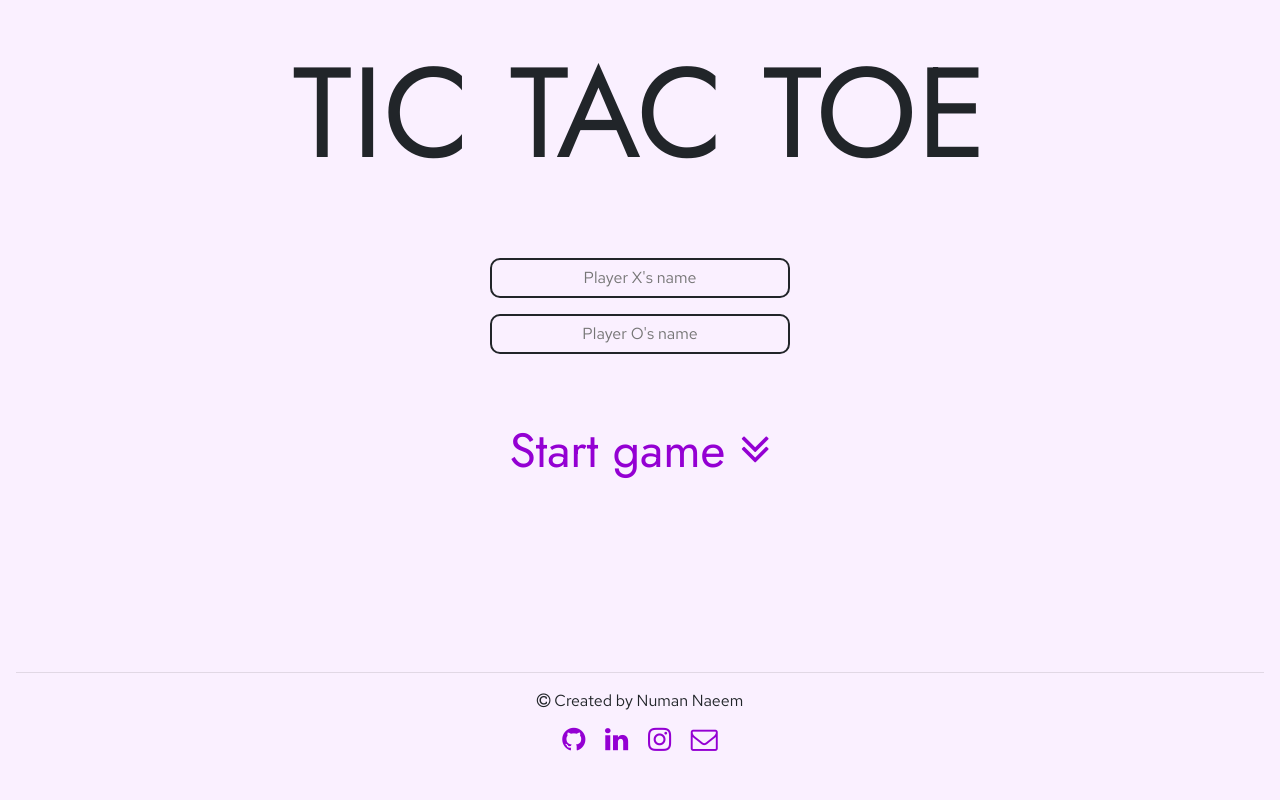
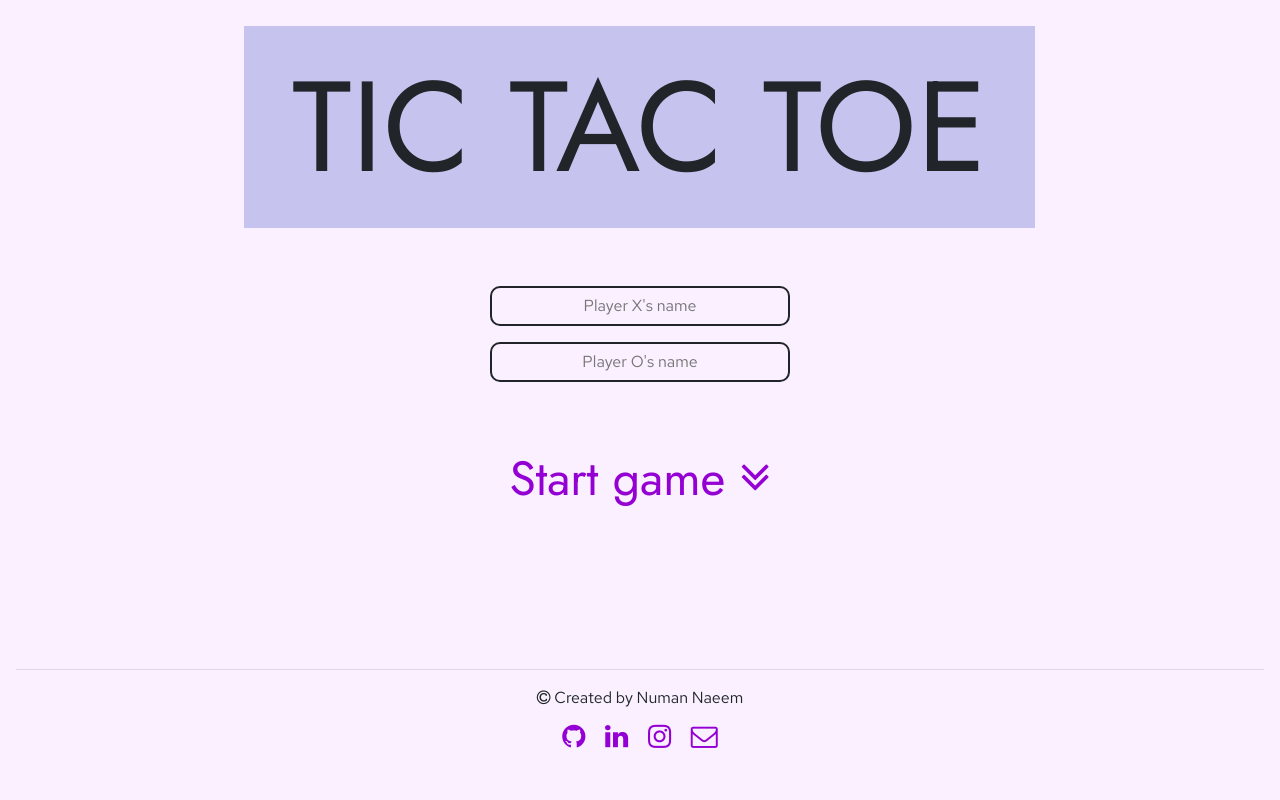
Before and after one commit to numannaeem/tic-tac-toe, a website: page index.html in a window 1280 px wide. Shown: the top 800 px of the page. Drawn offline with nearby package versions, Linux system fonts and the light colour scheme.

Commit message:
Vanilla Tilt #2

```diff
--- a/index.html
+++ b/index.html
@@ -21,11 +21,9 @@
         <div class="page-body">
             <div class="row">
                 <div class="col-12">
-                    <h1 id="tictactoe-text">TIC TAC TOE</h1>
+                    <h1 class="mx-auto px-5 py-4" data-tilt data-tilt-glare data-tilt-max-glare="0.8" id="tictactoe-text">TIC TAC TOE</h1>
                 </div>
-            </div>
-            <div class="row">
-                <div class="col mt-5">
+                <div class="col-12 mt-5">
                     <form>
                         <input type="text" class="mx-auto text-center form-control-plaintext player-input" placeholder="Player X's name" id="p1">
                         <input type="text" class="mx-auto text-center form-control-plaintext player-input mt-3" placeholder="Player O's name" id="p2">
@@ -37,7 +35,7 @@
             </div>
         </div>
         <div class="footer text-center">
-            <hr>
+            <hr class="mt-0">
             <div class="footer-text align-self-center">
                 <p><span class="fa fa-copyright"></span> Created by Numan Naeem</p>
                 <a class="footer-icons" href="https://www.github.com/numannaeem" target="_blank"><span class="fa fa-lg fa-github"></span></a>
@@ -105,7 +103,7 @@
   src="https://code.jquery.com/jquery-3.6.0.slim.min.js"
   integrity="sha256-u7e5khyithlIdTpu22PHhENmPcRdFiHRjhAuHcs05RI="
   crossorigin="anonymous"></script>
-  <script src="https://cdnjs.cloudflare.com/ajax/libs/vanilla-tilt/1.7.0/vanilla-tilt.min.js"
+    <script src="https://cdnjs.cloudflare.com/ajax/libs/vanilla-tilt/1.7.0/vanilla-tilt.min.js"
   integrity="sha512-SttpKhJqONuBVxbRcuH0wezjuX+BoFoli0yPsnrAADcHsQMW8rkR84ItFHGIkPvhnlRnE2FaifDOUw+EltbuHg=="
   crossorigin="anonymous"></script>
     <script src="./scripts.js"></script>
--- a/scripts.js
+++ b/scripts.js
@@ -15,7 +15,7 @@ var deg = 0;
 //     $('#frontpage').css('background-image',`linear-gradient(${deg}deg, hsl(280, 100%, 87%),hsl(280, 100%, 97%))`)
 //     deg = (deg == 360)? 0 : deg+1;
 // },10)
-vanillaTilt.init("#tictactoe-text");
+VanillaTilt.init(document.querySelector("#tictactoe-text"));
 var colorchangerVar;
 function colorchangerFn() {
     colorchangerVar = setInterval(colorchanger,200)
--- a/styles.css
+++ b/styles.css
@@ -15,7 +15,7 @@ body {
 }
 
 .page-body {
-    min-height: 80vh;
+    min-height: 85%;
 }
 
 a {
@@ -35,9 +35,14 @@ h2 {
     font-size: 3rem;
 }
 
+#tictactoe-text {
+    background-color: rgba(185, 185, 236,0.8);
+    width: fit-content;
+}
+
 .footer {
     padding: 0;
-    height: 17vh;
+    height: 15%;
     width: 100%;
 }
 
@@ -59,6 +64,8 @@ h2 {
 #frontpage, #gamepage {
     padding: 1rem;
     height: 100vh;
+    overflow-y: auto;
+    -webkit-overflow-scrolling: touch;
 }
 
 #gamepage > .row {
```
